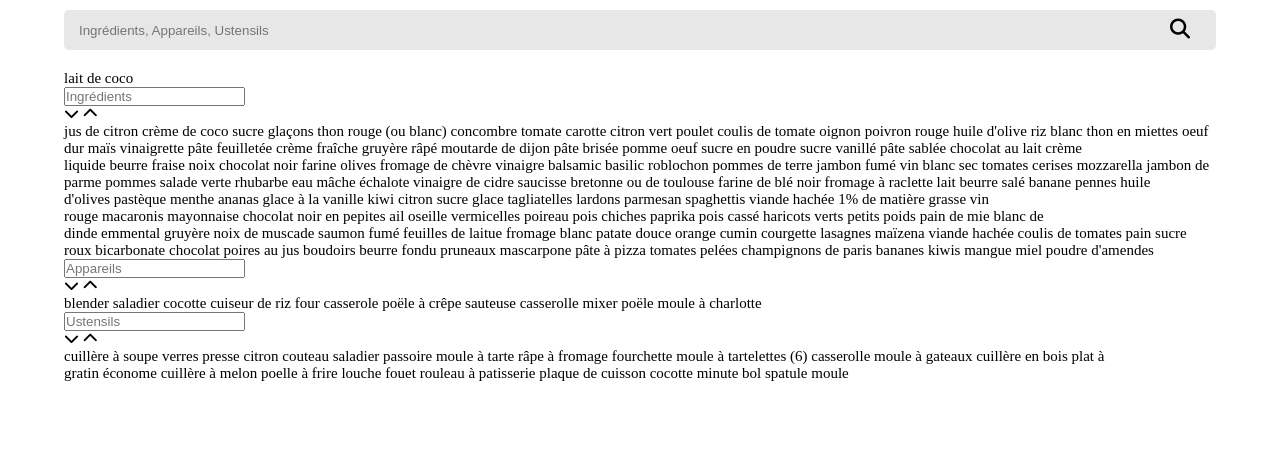
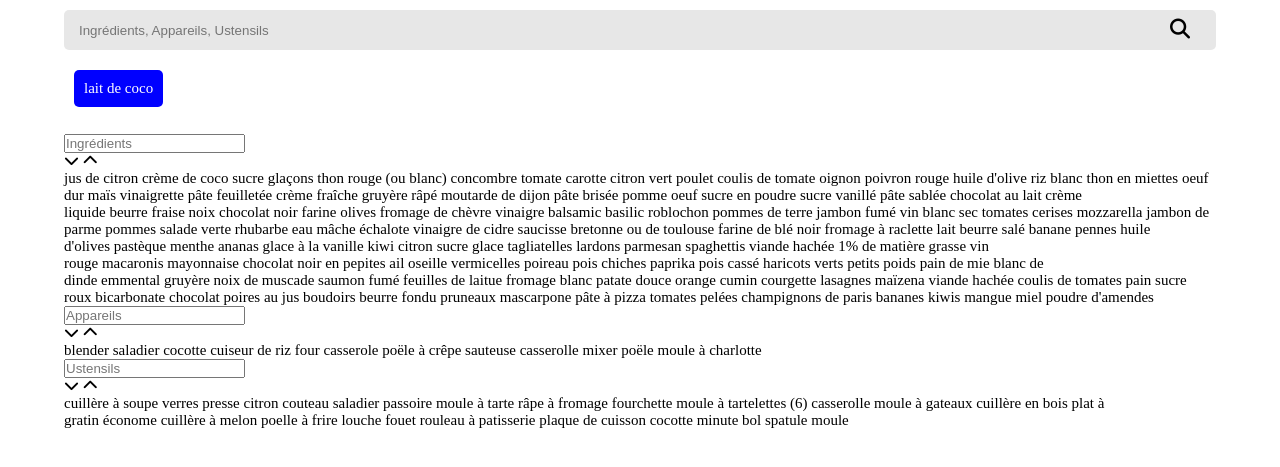
Before and after one commit to Nekochan977/NadjaTalaouitMockli_7_20042021, a plain HTML site: page index.html in a window 1280 px wide. Both pictures are taken after a click on the element "lait de coco". Shown: the part 127-594 px from the top of the page. Drawn offline with Linux system fonts and the light colour scheme.

Commit message:
modifications on tag container and tags (some momentary)

```diff
--- a/style.css
+++ b/style.css
@@ -48,4 +48,17 @@ header {
 .tag-container:active {
     height: 15vh;
     width: 100%;
+    display: -webkit-flex;
+    display: flex;
+    flex-wrap: wrap;
 }
+.tag-container .tag {
+    background: blue;
+    color: white;
+    margin: 1rem;
+    padding: 1rem;
+    display: flex;
+    justify-content: center;
+    width: -webkit-fit-content;
+    border-radius: 5px;
+}
```
